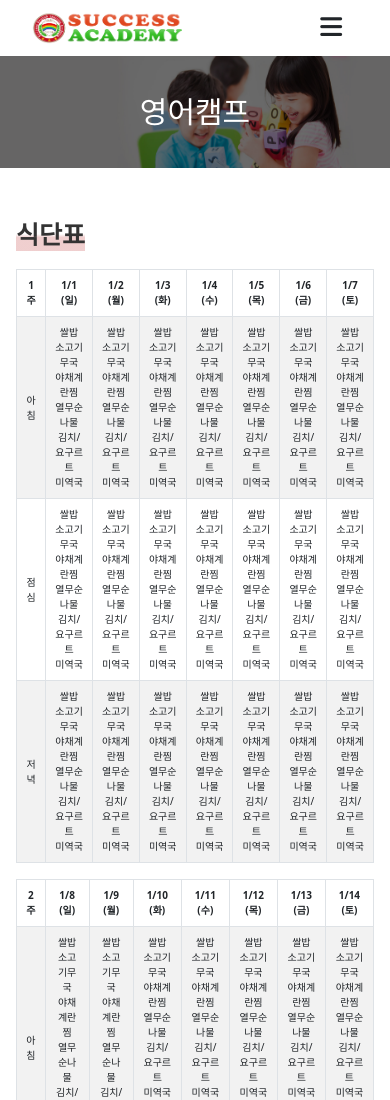
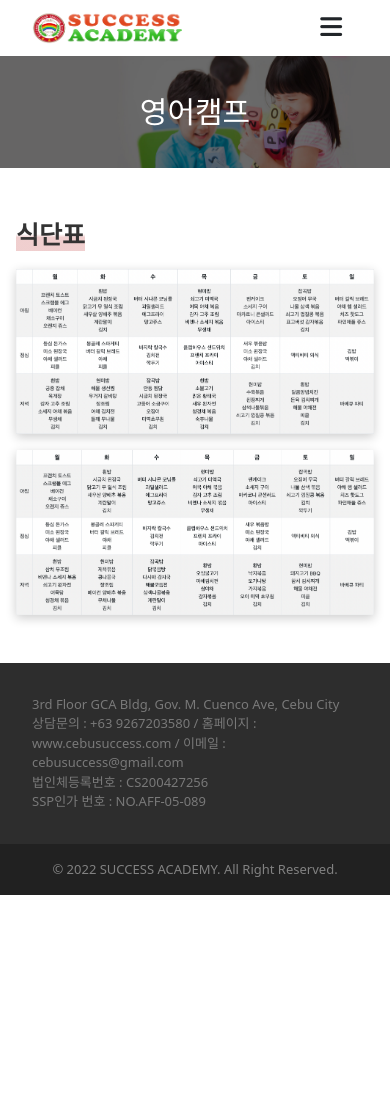
Before and after one commit to dannypark95/ganaan_success, a React (Create React App) app: page /curriculum/menu in a window 390 px wide. Shown: the top 1100 px of the page. After the commit the page ends 895 px from the top, so only its background shows below. Built offline with nearby package versions, Linux system fonts and the light colour scheme; a web font is replaced by a local one.

Commit message:
fix: picture css, apply comment

```diff
--- a/src/App.css
+++ b/src/App.css
@@ -983,6 +983,7 @@ table th {
 .currPriceTable th,
 .currPriceTable td {
   text-align: center;
+  vertical-align: middle;
 }
 
 .rowSpanText {
@@ -1193,6 +1194,18 @@ table th {
   grid-row: 1;
 }
 
+.currMenuWeek td {
+  font-size: 14px;
+}
+
+.currMenuPic {
+  display: none;
+}
+
+.imgShadow {
+  box-shadow: 0 3px 10px rgb(0 0 0 / 0.2);
+}
+
 /* Mobile Version */
 @media (max-width: 1710px) {
   .navTitle {
@@ -1508,8 +1521,30 @@ table th {
   .currGuideSidePicture {
     width: 250px;
   }
+
+  .currMenuWeek th,
+  .currMenuWeek td {
+    font-size: 12px;
+  }
+
+  .programHeading {
+    font-size: 16px !important;
+  }
+
+  .programDisc {
+    font-size: 10px !important;
+  }
 }
 /* 900px above */
+@media (max-width: 811px) {
+  .currMenu {
+    display: none;
+  }
+
+  .currMenuPic {
+    display: block;
+  }
+}
 
 @media (max-width: 582px) {
   .currGuideSidePicture {
--- a/src/components/pages/about/AboutLocation.js
+++ b/src/components/pages/about/AboutLocation.js
@@ -49,7 +49,7 @@ const AboutLocation = () => {
             <div className='pageTitle'>
               <span className='subTitleNav'>위치</span>
             </div>
-            <div className='googleMap'>
+            <div className='googleMap rounded imgShadow'>
               <GoogleMapReact
                 bootstrapURLKeys={{
                   key: 'AIzaSyB2pd-7LEnR9-po4o0PctYFp4734RAKfys',
--- a/src/components/pages/curriculum/CurriculumGuide.js
+++ b/src/components/pages/curriculum/CurriculumGuide.js
@@ -35,7 +35,7 @@ const CurriculumGuide = () => {
                   <img
                     src={study_pic}
                     alt='studying child'
-                    className='currGuideSidePicture'
+                    className='currGuideSidePicture rounded imgShadow'
                   />
                 </div>
               </div>
--- a/src/components/pages/curriculum/CurriculumMenu.js
+++ b/src/components/pages/curriculum/CurriculumMenu.js
@@ -4,6 +4,9 @@ import Header from '../../layout/Header';
 import Curriculum from '../../layout/dropdown/Curriculum';
 
 import Week4Menu from './comp/Week4Menu';
+
+import menuWeek1 from '../../../media/menuWeek1.png';
+import menuWeek2 from '../../../media/menuWeek2.png';
 
 const CurriculumMenu = () => {
   return (
@@ -16,7 +19,7 @@ const CurriculumMenu = () => {
             <div className='sideTitle'>영어캠프</div>
             <Curriculum current={'menu'} />
           </div>
-          <div className='page-g2'>
+          <div className='page-g2 currMenu-g2'>
             <div className='pageTitle'>
               <span className='subTitleNav'>식단표</span>
             </div>
@@ -60,6 +63,14 @@ const CurriculumMenu = () => {
 
               <Week4Menu />
             </div>
+            <div className='currMenuPic'>
+              <img
+                src={menuWeek1}
+                alt='menu week 1'
+                className='mb-3 imgShadow'
+              />
+              <img src={menuWeek2} alt='menu week 2' className='imgShadow' />
+            </div>
           </div>
         </div>
       </div>
--- a/src/components/pages/curriculum/comp/Week4Menu.js
+++ b/src/components/pages/curriculum/comp/Week4Menu.js
@@ -6,17 +6,18 @@ const Week4Menu = () => {
   return (
     <div className='currMenuTable'>
       <div className='currMenuWeek text-center'>
+        {/* Week 1 */}
         <Table striped bordered>
           <thead>
             <tr>
-              <th>1주</th>
-              <th>1/1 (일)</th>
-              <th>1/2 (월)</th>
-              <th>1/3 (화)</th>
-              <th>1/4 (수)</th>
-              <th>1/5 (목)</th>
-              <th>1/6 (금)</th>
-              <th>1/7 (토)</th>
+              <th> </th>
+              <th>월</th>
+              <th>화</th>
+              <th>수</th>
+              <th>목</th>
+              <th>금</th>
+              <th>토</th>
+              <th>일</th>
             </tr>
           </thead>
           <tbody>
@@ -24,72 +25,65 @@ const Week4Menu = () => {
               <td className='tableRowSpan'>아침</td>
               <td>
                 <ul>
-                  <li>쌀밥</li>
-                  <li>소고기무국</li>
-                  <li>야채계란찜</li>
-                  <li>열무순나물</li>
-                  <li>김치/요구르트</li>
-                  <li>미역국</li>
+                  <li>프렌치 토스트</li>
+                  <li>스크램블 에그</li>
+                  <li>베이컨</li>
+                  <li>채소구이</li>
+                  <li>오렌지 쥬스</li>
                 </ul>
               </td>
               <td>
                 <ul>
-                  <li>쌀밥</li>
-                  <li>소고기무국</li>
-                  <li>야채계란찜</li>
-                  <li>열무순나물</li>
-                  <li>김치/요구르트</li>
-                  <li>미역국</li>
+                  <li>흰밥</li>
+                  <li>시금치 된장국</li>
+                  <li>닭고기 무 일식 조림</li>
+                  <li>새우살 양배추 볶음</li>
+                  <li>계란말이</li>
+                  <li>김치</li>
                 </ul>
               </td>
               <td>
                 <ul>
-                  <li>쌀밥</li>
-                  <li>소고기무국</li>
-                  <li>야채계란찜</li>
-                  <li>열무순나물</li>
-                  <li>김치/요구르트</li>
-                  <li>미역국</li>
+                  <li>버터 시나몬 모닝롤</li>
+                  <li>과일샐러드</li>
+                  <li>에그프라이</li>
+                  <li>망고쥬스</li>
                 </ul>
               </td>
               <td>
                 <ul>
-                  <li>쌀밥</li>
-                  <li>소고기무국</li>
-                  <li>야채계란찜</li>
-                  <li>열무순나물</li>
-                  <li>김치/요구르트</li>
-                  <li>미역국</li>
+                  <li>현미밥</li>
+                  <li>쇠고기 미역국</li>
+                  <li>어묵 야채 볶음</li>
+                  <li>감자 고추 조림</li>
+                  <li>비엔나 소세지 볶음</li>
+                  <li>무생채</li>
                 </ul>
               </td>
               <td>
                 <ul>
-                  <li>쌀밥</li>
-                  <li>소고기무국</li>
-                  <li>야채계란찜</li>
-                  <li>열무순나물</li>
-                  <li>김치/요구르트</li>
-                  <li>미역국</li>
+                  <li>팬케이크</li>
+                  <li>소세지 구이</li>
+                  <li>마카로니 콘샐러드</li>
+                  <li>아이스티</li>
                 </ul>
               </td>
               <td>
                 <ul>
-                  <li>쌀밥</li>
-                  <li>소고기무국</li>
-                  <li>야채계란찜</li>
-                  <li>열무순나물</li>
-                  <li>김치/요구르트</li>
-                  <li>미역국</li>
+                  <li>잡곡밥</li>
+                  <li>오징어 무국</li>
+                  <li>나물 삼색 볶음</li>
+                  <li>쇠고기 껍질콩 볶음</li>
+                  <li>표고버섯 감자볶음</li>
+                  <li>김치</li>
                 </ul>
               </td>
               <td>
                 <ul>
-                  <li>쌀밥</li>
-                  <li>소고기무국</li>
-                  <li>야채계란찜</li>
-                  <li>열무순나물</li>
-                  <li>김치/요구르트</li>
-                  <li>미역국</li>
+                  <li>버터 갈릭 브레드</li>
+                  <li>야채 햄 샐러드</li>
+                  <li>치즈 핫도그</li>
+                  <li>파인애플 쥬스</li>
                 </ul>
               </td>
             </tr>
@@ -97,72 +91,51 @@ const Week4Menu = () => {
               <td className='tableRowSpan'>점심</td>
               <td>
                 <ul>
-                  <li>쌀밥</li>
-                  <li>소고기무국</li>
-                  <li>야채계란찜</li>
-                  <li>열무순나물</li>
-                  <li>김치/요구르트</li>
-                  <li>미역국</li>
+                  <li>등심 돈가스</li>
+                  <li>미소 된장국</li>
+                  <li>야채 샐러드</li>
+                  <li>피클</li>
                 </ul>
               </td>
               <td>
                 <ul>
-                  <li>쌀밥</li>
-                  <li>소고기무국</li>
-                  <li>야채계란찜</li>
-                  <li>열무순나물</li>
-                  <li>김치/요구르트</li>
-                  <li>미역국</li>
+                  <li>봉골레 스파게티</li>
+                  <li>버터 갈릭 브레드</li>
+                  <li>야채</li>
+                  <li>피클</li>
                 </ul>
               </td>
               <td>
                 <ul>
-                  <li>쌀밥</li>
-                  <li>소고기무국</li>
-                  <li>야채계란찜</li>
-                  <li>열무순나물</li>
-                  <li>김치/요구르트</li>
-                  <li>미역국</li>
+                  <li>바지락 칼국수</li>
+                  <li>김치전</li>
+                  <li>깍두기</li>
                 </ul>
               </td>
               <td>
                 <ul>
-                  <li>쌀밥</li>
-                  <li>소고기무국</li>
-                  <li>야채계란찜</li>
-                  <li>열무순나물</li>
-                  <li>김치/요구르트</li>
-                  <li>미역국</li>
+                  <li>클럽하우스 샌드위치</li>
+                  <li>프렌치 프라이</li>
+                  <li>아이스티</li>
                 </ul>
               </td>
               <td>
                 <ul>
-                  <li>쌀밥</li>
-                  <li>소고기무국</li>
-                  <li>야채계란찜</li>
-                  <li>열무순나물</li>
-                  <li>김치/요구르트</li>
-                  <li>미역국</li>
+                  <li>새우 볶음밥</li>
+                  <li>미소 된장국</li>
+                  <li>야채 샐러드</li>
+                  <li>김치</li>
                 </ul>
               </td>
               <td>
                 <ul>
-                  <li>쌀밥</li>
-                  <li>소고기무국</li>
-                  <li>야채계란찜</li>
-                  <li>열무순나물</li>
-                  <li>김치/요구르트</li>
-                  <li>미역국</li>
+                  <li>액티비티 외식</li>
                 </ul>
               </td>
               <td>
                 <ul>
-                  <li>쌀밥</li>
-                  <li>소고기무국</li>
-                  <li>야채계란찜</li>
-                  <li>열무순나물</li>
-                  <li>김치/요구르트</li>
-                  <li>미역국</li>
+                  <li>김밥</li>
+                  <li>떡볶이</li>
                 </ul>
               </td>
             </tr>
@@ -170,89 +143,89 @@ const Week4Menu = () => {
               <td className='tableRowSpan'>저녁</td>
               <td>
                 <ul>
-                  <li>쌀밥</li>
-                  <li>소고기무국</li>
-                  <li>야채계란찜</li>
-                  <li>열무순나물</li>
-                  <li>김치/요구르트</li>
-                  <li>미역국</li>
+                  <li>흰밥</li>
+                  <li>궁중 잡채</li>
+                  <li>육개장</li>
+                  <li>감자 고추 조림</li>
+                  <li>소세지 야채 볶음</li>
+                  <li>무생채</li>
+                  <li>김치</li>
                 </ul>
               </td>
               <td>
                 <ul>
-                  <li>쌀밥</li>
-                  <li>소고기무국</li>
-                  <li>야채계란찜</li>
-                  <li>열무순나물</li>
-                  <li>김치/요구르트</li>
-                  <li>미역국</li>
+                  <li>현미밥</li>
+                  <li>해물 생선찜</li>
+                  <li>우거지 갈비탕</li>
+                  <li>장조림</li>
+                  <li>야채 김치전</li>
+                  <li>들깨 무나물</li>
+                  <li>김치</li>
                 </ul>
               </td>
               <td>
                 <ul>
-                  <li>쌀밥</li>
-                  <li>소고기무국</li>
-                  <li>야채계란찜</li>
-                  <li>열무순나물</li>
-                  <li>김치/요구르트</li>
-                  <li>미역국</li>
+                  <li>잡곡밥</li>
+                  <li>안동 찜닭</li>
+                  <li>시금치 된장국</li>
+                  <li>고등어 소금구이</li>
+                  <li>오징어</li>
+                  <li>미역초무침</li>
+                  <li>김치</li>
                 </ul>
               </td>
               <td>
                 <ul>
-                  <li>쌀밥</li>
-                  <li>소고기무국</li>
-                  <li>야채계란찜</li>
-                  <li>열무순나물</li>
-                  <li>김치/요구르트</li>
-                  <li>미역국</li>
+                  <li>흰밥</li>
+                  <li>소불고기</li>
+                  <li>맑은 황태국</li>
+                  <li>새우 완자전</li>
+                  <li>청경채 볶음</li>
+                  <li>숙주나물</li>
+                  <li>김치</li>
                 </ul>
               </td>
               <td>
                 <ul>
-                  <li>쌀밥</li>
-                  <li>소고기무국</li>
-                  <li>야채계란찜</li>
-                  <li>열무순나물</li>
-                  <li>김치/요구르트</li>
-                  <li>미역국</li>
+                  <li>현미밥</li>
+                  <li>수육볶음</li>
+                  <li>된장찌개</li>
+                  <li>삼색나물볶음</li>
+                  <li>쇠고기 껍질콩 볶음</li>
+                  <li>김치</li>
                 </ul>
               </td>
               <td>
                 <ul>
-                  <li>쌀밥</li>
-                  <li>소고기무국</li>
-                  <li>야채계란찜</li>
-                  <li>열무순나물</li>
-                  <li>김치/요구르트</li>
-                  <li>미역국</li>
+                  <li>흰밥</li>
+                  <li>달콤양념치킨</li>
+                  <li>돈육 김치찌개</li>
+                  <li>해물 야채전</li>
+                  <li>피클</li>
+                  <li>김치</li>
                 </ul>
               </td>
               <td>
                 <ul>
-                  <li>쌀밥</li>
-                  <li>소고기무국</li>
-                  <li>야채계란찜</li>
-                  <li>열무순나물</li>
-                  <li>김치/요구르트</li>
-                  <li>미역국</li>
+                  <li>바베큐 파티</li>
                 </ul>
               </td>
             </tr>
           </tbody>
         </Table>
 
+        {/* Week 2 */}
         <Table striped bordered>
           <thead>
             <tr>
-              <th>2주</th>
-              <th>1/8 (일)</th>
-              <th>1/9 (월)</th>
-              <th>1/10 (화)</th>
-              <th>1/11 (수)</th>
-              <th>1/12 (목)</th>
-              <th>1/13 (금)</th>
-              <th>1/14 (토)</th>
+              <th> </th>
+              <th>월</th>
+              <th>화</th>
+              <th>수</th>
+              <th>목</th>
+              <th>금</th>
+              <th>토</th>
+              <th>일</th>
             </tr>
           </thead>
           <tbody>
@@ -260,72 +233,65 @@ const Week4Menu = () => {
               <td className='tableRowSpan'>아침</td>
               <td>
                 <ul>
-                  <li>쌀밥</li>
-                  <li>소고기무국</li>
-                  <li>야채계란찜</li>
-                  <li>열무순나물</li>
-                  <li>김치/요구르트</li>
-                  <li>미역국</li>
+                  <li>프렌치 토스트</li>
+                  <li>스크램블 에그</li>
+                  <li>베이컨</li>
+                  <li>채소구이</li>
+                  <li>오렌지 쥬스</li>
                 </ul>
               </td>
               <td>
                 <ul>
-                  <li>쌀밥</li>
-                  <li>소고기무국</li>
-                  <li>야채계란찜</li>
-                  <li>열무순나물</li>
-                  <li>김치/요구르트</li>
-                  <li>미역국</li>
+                  <li>흰밥</li>
+                  <li>시금치 된장국</li>
+                  <li>닭고기 무 일식 조림</li>
+                  <li>새우살 양배추 볶음</li>
+                  <li>계란말이</li>
+                  <li>김치</li>
                 </ul>
               </td>
               <td>
                 <ul>
-                  <li>쌀밥</li>
-                  <li>소고기무국</li>
-                  <li>야채계란찜</li>
-                  <li>열무순나물</li>
-                  <li>김치/요구르트</li>
-                  <li>미역국</li>
+                  <li>버터 시나몬 모닝롤</li>
+                  <li>과일샐러드</li>
+                  <li>에그프라이</li>
+                  <li>망고쥬스</li>
                 </ul>
               </td>
               <td>
                 <ul>
-                  <li>쌀밥</li>
-                  <li>소고기무국</li>
-                  <li>야채계란찜</li>
-                  <li>열무순나물</li>
-                  <li>김치/요구르트</li>
-                  <li>미역국</li>
+                  <li>현미밥</li>
+                  <li>쇠고기 미역국</li>
+                  <li>어묵 야채 볶음</li>
+                  <li>감자 고추 조림</li>
+                  <li>비엔나 소세지 볶음</li>
+                  <li>무생채</li>
                 </ul>
               </td>
               <td>
                 <ul>
-                  <li>쌀밥</li>
-                  <li>소고기무국</li>
-                  <li>야채계란찜</li>
-                  <li>열무순나물</li>
-                  <li>김치/요구르트</li>
-                  <li>미역국</li>
+                  <li>팬케이크</li>
+                  <li>소세지 구이</li>
+                  <li>마카로니 콘샐러드</li>
+                  <li>아이스티</li>
                 </ul>
               </td>
               <td>
                 <ul>
-                  <li>쌀밥</li>
-                  <li>소고기무국</li>
-                  <li>야채계란찜</li>
-                  <li>열무순나물</li>
-                  <li>김치/요구르트</li>
-                  <li>미역국</li>
+                  <li>잡곡밥</li>
+                  <li>오징어 무국</li>
+                  <li>나물 삼색 볶음</li>
+                  <li>쇠고기 껍질콩 볶음</li>
+                  <li>김치</li>
+                  <li>깍두기</li>
                 </ul>
               </td>
               <td>
                 <ul>
-                  <li>쌀밥</li>
-                  <li>소고기무국</li>
-                  <li>야채계란찜</li>
-                  <li>열무순나물</li>
-                  <li>김치/요구르트</li>
-                  <li>미역국</li>
+                  <li>버터 갈릭 브레드</li>
+                  <li>야채 햄 샐러드</li>
+                  <li>치즈 핫도그</li>
+                  <li>파인애플 쥬스</li>
                 </ul>
               </td>
             </tr>
@@ -333,72 +299,51 @@ const Week4Menu = () => {
               <td className='tableRowSpan'>점심</td>
               <td>
                 <ul>
-                  <li>쌀밥</li>
-                  <li>소고기무국</li>
-                  <li>야채계란찜</li>
-                  <li>열무순나물</li>
-                  <li>김치/요구르트</li>
-                  <li>미역국</li>
+                  <li>등심 돈가스</li>
+                  <li>미소 된장국</li>
+                  <li>야채 샐러드</li>
+                  <li>피클</li>
                 </ul>
               </td>
               <td>
                 <ul>
-                  <li>쌀밥</li>
-                  <li>소고기무국</li>
-                  <li>야채계란찜</li>
-                  <li>열무순나물</li>
-                  <li>김치/요구르트</li>
-                  <li>미역국</li>
+                  <li>봉골레 스파게티</li>
+                  <li>버터 갈릭 브레드</li>
+                  <li>야채</li>
+                  <li>피클</li>
                 </ul>
               </td>
               <td>
                 <ul>
-                  <li>쌀밥</li>
-                  <li>소고기무국</li>
-                  <li>야채계란찜</li>
-                  <li>열무순나물</li>
-                  <li>김치/요구르트</li>
-                  <li>미역국</li>
+                  <li>바지락 칼국수</li>
+                  <li>김치전</li>
+                  <li>깍두기</li>
                 </ul>
               </td>
               <td>
                 <ul>
-                  <li>쌀밥</li>
-                  <li>소고기무국</li>
-                  <li>야채계란찜</li>
-                  <li>열무순나물</li>
-                  <li>김치/요구르트</li>
-                  <li>미역국</li>
+                  <li>클럽하우스 샌드위치</li>
+                  <li>프렌치 프라이</li>
+                  <li>아이스티</li>
                 </ul>
               </td>
               <td>
                 <ul>
-                  <li>쌀밥</li>
-                  <li>소고기무국</li>
-                  <li>야채계란찜</li>
-                  <li>열무순나물</li>
-                  <li>김치/요구르트</li>
-                  <li>미역국</li>
+                  <li>새우 볶음밥</li>
+                  <li>미소 된장국</li>
+                  <li>야채 샐러드</li>
+                  <li>김치</li>
                 </ul>
               </td>
               <td>
                 <ul>
-                  <li>쌀밥</li>
-                  <li>소고기무국</li>
-                  <li>야채계란찜</li>
-                  <li>열무순나물</li>
-                  <li>김치/요구르트</li>
-                  <li>미역국</li>
+                  <li>액티비티 외식</li>
                 </ul>
               </td>
               <td>
                 <ul>
-                  <li>쌀밥</li>
-                  <li>소고기무국</li>
-                  <li>야채계란찜</li>
-                  <li>열무순나물</li>
-                  <li>김치/요구르트</li>
-                  <li>미역국</li>
+                  <li>김밥</li>
+                  <li>떡볶이</li>
                 </ul>
               </td>
             </tr>
@@ -406,79 +351,77 @@ const Week4Menu = () => {
               <td className='tableRowSpan'>저녁</td>
               <td>
                 <ul>
-                  <li>쌀밥</li>
-                  <li>소고기무국</li>
-                  <li>야채계란찜</li>
-                  <li>열무순나물</li>
-                  <li>김치/요구르트</li>
-                  <li>미역국</li>
+                  <li>흰밥</li>
+                  <li>삼치 무조림</li>
+                  <li>비엔나 소세지 볶음</li>
+                  <li>쇠고기 완자전</li>
+                  <li>어묵탕</li>
+                  <li>청경채 볶음</li>
+                  <li>김치</li>
                 </ul>
               </td>
               <td>
                 <ul>
-                  <li>쌀밥</li>
-                  <li>소고기무국</li>
-                  <li>야채계란찜</li>
-                  <li>열무순나물</li>
-                  <li>김치/요구르트</li>
-                  <li>미역국</li>
+                  <li>현미밥</li>
+                  <li>제육볶음</li>
+                  <li>콩나물국</li>
+                  <li>장조림</li>
+                  <li>베이컨 양배추 볶음</li>
+                  <li>무채나물</li>
+                  <li>김치</li>
                 </ul>
               </td>
               <td>
                 <ul>
-                  <li>쌀밥</li>
-                  <li>소고기무국</li>
-                  <li>야채계란찜</li>
-                  <li>열무순나물</li>
-                  <li>김치/요구르트</li>
-                  <li>미역국</li>
+                  <li>잡곡밥</li>
+                  <li>닭볶음탕</li>
+                  <li>다시마 감자국</li>
+                  <li>해물모듬전</li>
+                  <li>삼색나물볶음</li>
+                  <li>계란말이</li>
+                  <li>김치</li>
                 </ul>
               </td>
               <td>
                 <ul>
-                  <li>쌀밥</li>
-                  <li>소고기무국</li>
-                  <li>야채계란찜</li>
-                  <li>열무순나물</li>
-                  <li>김치/요구르트</li>
-                  <li>미역국</li>
+                  <li>흰밥</li>
+                  <li>오삼불고기</li>
+                  <li>야채김치전</li>
+                  <li>쌈야채</li>
+                  <li>감자볶음</li>
+                  <li>김치</li>
                 </ul>
               </td>
               <td>
                 <ul>
-                  <li>쌀밥</li>
-                  <li>소고기무국</li>
-                  <li>야채계란찜</li>
-                  <li>열무순나물</li>
-                  <li>김치/요구르트</li>
-                  <li>미역국</li>
+                  <li>흰밥</li>
+                  <li>낙지볶음</li>
+                  <li>도가니탕</li>
+                  <li>가지볶음</li>
+                  <li>오이 미역 초무침</li>
+                  <li>김치</li>
                 </ul>
               </td>
               <td>
                 <ul>
-                  <li>쌀밥</li>
-                  <li>소고기무국</li>
-                  <li>야채계란찜</li>
-                  <li>열무순나물</li>
-                  <li>김치/요구르트</li>
-                  <li>미역국</li>
+                  <li>현미밥</li>
+                  <li>돼지고기 BBQ</li>
+                  <li>참치 김치찌개</li>
+                  <li>해물 야채전</li>
+                  <li>피클</li>
+                  <li>김치</li>
                 </ul>
               </td>
               <td>
                 <ul>
-                  <li>쌀밥</li>
-                  <li>소고기무국</li>
-                  <li>야채계란찜</li>
-                  <li>열무순나물</li>
-                  <li>김치/요구르트</li>
-                  <li>미역국</li>
+                  <li>바베큐 파티</li>
                 </ul>
               </td>
             </tr>
           </tbody>
         </Table>
 
-        <Table striped bordered>
+        {/* <Table striped bordered>
           <thead>
             <tr>
               <th>3주</th>
@@ -712,9 +655,9 @@ const Week4Menu = () => {
               </td>
             </tr>
           </tbody>
-        </Table>
+        </Table> */}
 
-        <Table striped bordered>
+        {/* <Table striped bordered>
           <thead>
             <tr>
               <th>4주</th>
@@ -948,7 +891,7 @@ const Week4Menu = () => {
               </td>
             </tr>
           </tbody>
-        </Table>
+        </Table> */}
       </div>
     </div>
   );
```
Also changed, not shown: src/components/pages/about/AboutDocument.js (+7 -3 lines), src/components/pages/curriculum/CurriculumApply.js (+61 -26 lines), src/components/pages/curriculum/CurriculumLocation.js (+6 -2 lines), src/components/pages/curriculum/CurriculumProgram.js (+12 -12 lines), src/components/pages/curriculum/comp/Slider.js (+40 -8 lines), src/media/menuWeek1.png (added), src/media/menuWeek2.png (added).
